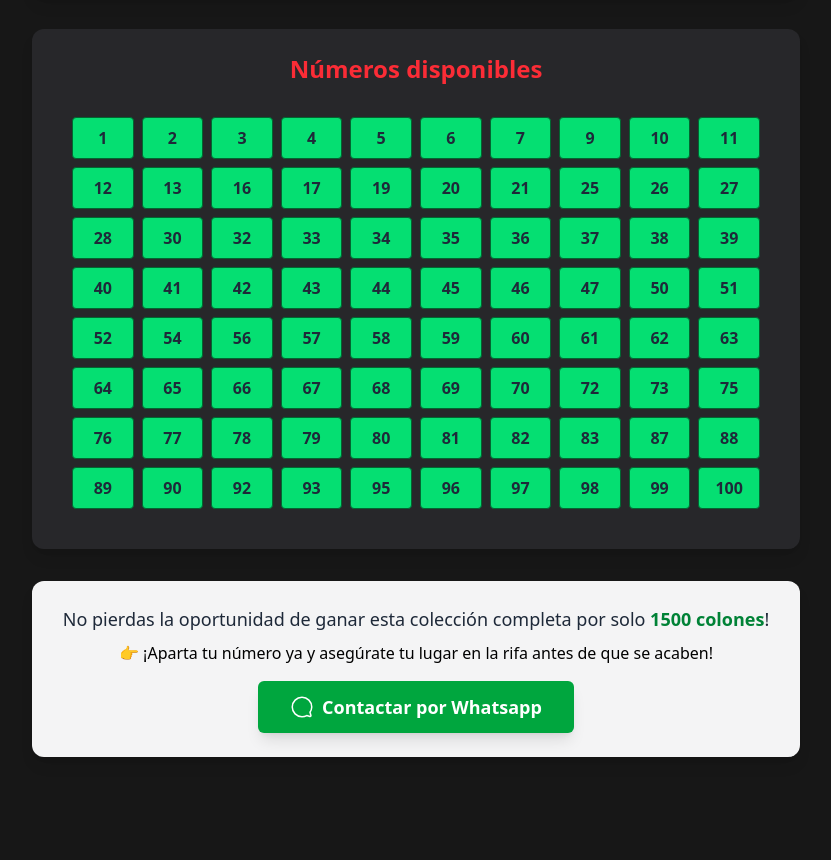
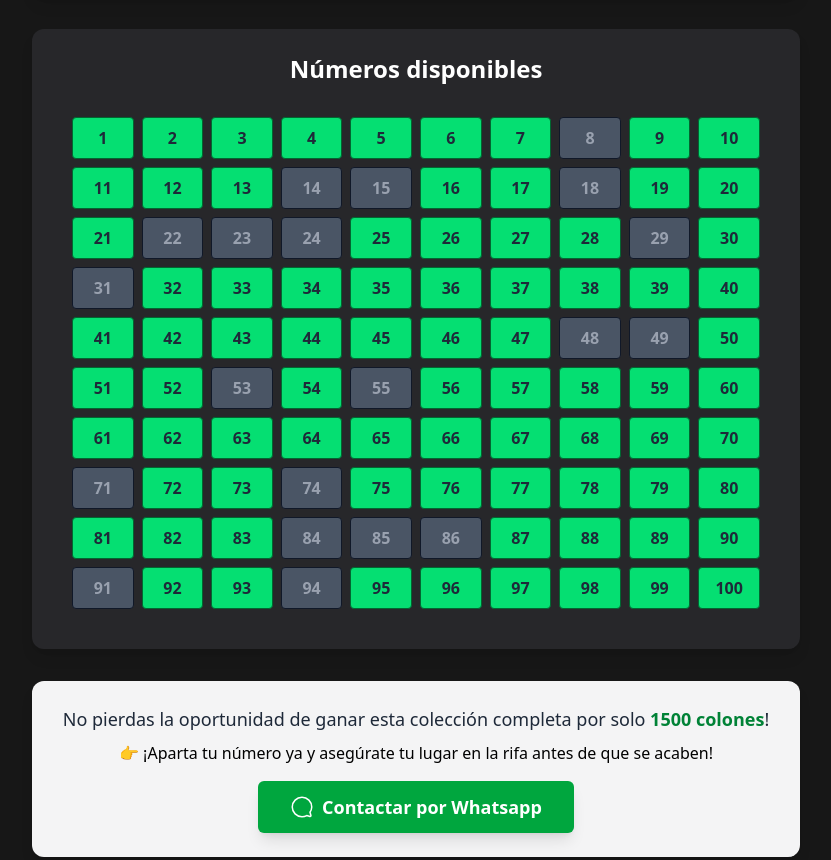
Before and after one commit to techgems/the-geek-factory, an Astro site: page /rifa-coleccion in a window 1280 px wide. Shown: the part 1047-1907 px from the top of the page, without its empty margins (224-1055 px from the left). Before the commit the page ends 1844 px from the top, so only its background shows below. Built offline with nearby package versions, Linux system fonts and the light colour scheme; Astro itself is replaced by a stand-in of ours.

Commit message:
Update available numbers.

```diff
--- a/src/pages/rifa-coleccion.astro
+++ b/src/pages/rifa-coleccion.astro
@@ -73,11 +73,16 @@ const rifaImageList = Object.values(rifaImages);
     </div>
 
     <div class="bg-zinc-800 rounded-xl shadow-lg p-6 mb-8">
-      <h2 class="text-2xl font-bold text-red-500 mb-4 text-center">Números disponibles</h2>
+      <h2 class="text-2xl font-bold text-white mb-4 text-center">Números disponibles</h2>
       <div class="grid grid-cols-4 sm:grid-cols-6 md:grid-cols-10 gap-2 p-4">
-        {numerosDisponibles.map(num => (
-          <div class="text-center py-2 rounded font-bold text-gray-800 bg-green-400 border border-green-800 hover:bg-green-200 transition cursor-pointer select-none">{num}</div>
-        ))}
+        {numerosTotales.map(num => {
+          const isSold = numerosVendidos.includes(num);
+          return (
+            <div class={`text-center py-2 rounded font-bold ${isSold ? 'text-gray-400 bg-gray-600' : 'text-gray-800 bg-green-400'} border ${isSold ? 'border-gray-900' : 'border-green-800 hover:bg-green-200'}  transition cursor-pointer select-none`}>
+              {num}
+            </div>
+          );
+        })}
       </div>
     </div>
 
```
